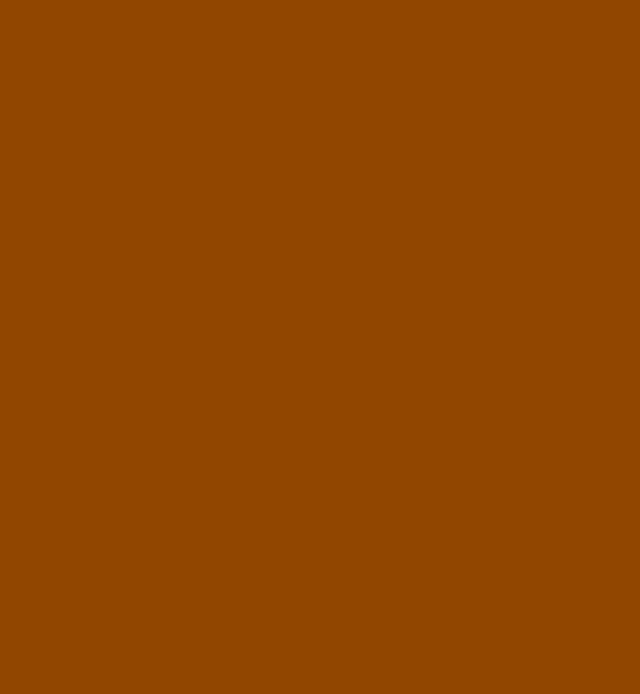
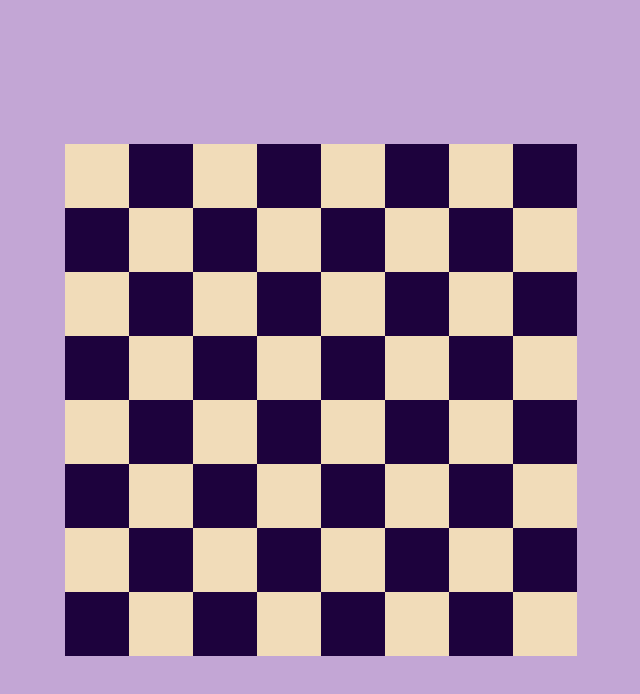
Before and after one commit to IVKrylova/chess, a React (Create React App) app: page / in a window 1280 px wide. Shown: the top 694 px of the page, without its empty margins (319-959 px from the left). Built offline with nearby package versions, Linux system fonts and the light colour scheme.

Commit message:
feat: render board

```diff
--- a/src/components/App/App.css
+++ b/src/components/App/App.css
@@ -4,28 +4,5 @@
   display: flex;
   justify-content: center;
   align-items: center;
-  background-color: rgb(145, 70, 0);
+  background-color: rgb(195, 166, 213);
 }
-
-.board {
-  width: calc(64px * 8);
-  height: calc(64px * 8);
-  display: flex;
-  flex-wrap: wrap;
-}
-
-.cell {
-  width: 64px;
-  height: 64px;
-  display: flex;
-  justify-content: center;
-  align-items: center;
-}
-
-.cell_black {
-  background-color: #000;
-}
-
-.cell_white {
-  background-color: #fff;
-}
--- a/src/components/App/App.tsx
+++ b/src/components/App/App.tsx
@@ -1,10 +1,28 @@
-import React from 'react';
+import React, { useEffect, useState } from 'react';
+import { BoardClass } from '../../models/BoardClass';
+import Board from '../Board/Board';
 import './App.css';
 
-function App() {
+const App = () => {
+  const [board, setBoard] = useState(new BoardClass);
+
+  const restart = () =>{
+    const newBoard = new BoardClass();
+
+    newBoard.initCells();
+    setBoard(newBoard);
+  }
+
+  useEffect(() => {
+    restart();
+  }, []);
+
   return (
     <div className='app'>
-
+      <Board
+        board={board}
+        setBoard={setBoard}
+      />
     </div>
   );
 }
--- /dev/null
+++ b/src/components/Board/Board.css
@@ -0,0 +1,6 @@
+.board {
+  width: calc(64px * 8);
+  height: calc(64px * 8);
+  display: flex;
+  flex-wrap: wrap;
+}
--- /dev/null
+++ b/src/components/Board/Board.tsx
@@ -0,0 +1,30 @@
+import React, { FC } from 'react';
+import { BoardClass } from '../../models/BoardClass';
+import Cell from '../Cell/Cell';
+import './Board.css';
+
+interface BoardProps {
+  board: BoardClass,
+  setBoard: (board: BoardClass) => void,
+}
+
+const Board: FC<BoardProps> = ({ board, setBoard }) => {
+  return (
+    <div className='board'>
+      {board.cells.map((row, index) =>
+        <React.Fragment key={index}>
+          <>
+            {row.map(cell =>
+              <Cell
+                cell={cell}
+                key={cell.id}
+              />
+            )}
+          </>
+        </React.Fragment>
+      )}
+    </div>
+  );
+}
+
+export default Board;
--- /dev/null
+++ b/src/components/Cell/Cell.css
@@ -0,0 +1,15 @@
+.cell {
+  width: 64px;
+  height: 64px;
+  display: flex;
+  justify-content: center;
+  align-items: center;
+}
+
+.cell_black {
+  background-color: rgb(29, 2, 61);
+}
+
+.cell_white {
+  background-color: rgb(241, 220, 185);
+}
--- /dev/null
+++ b/src/components/Cell/Cell.tsx
@@ -0,0 +1,17 @@
+import React, { FC } from 'react';
+import { CellClass } from '../../models/CellClass';
+import './Cell.css';
+
+interface CellProps {
+  cell: CellClass;
+}
+
+const Cell: FC<CellProps> = ({ cell }) => {
+  return (
+    <div className={`cell cell_${cell.color}`}>
+
+    </div>
+  );
+}
+
+export default Cell;
--- /dev/null
+++ b/src/models/BoardClass.ts
@@ -0,0 +1,22 @@
+import { CellClass } from './CellClass';
+import { Colors } from './Colors';
+
+export class BoardClass {
+  cells: CellClass[][] = [];
+
+  public initCells() {
+    for (let i = 0; i < 8; i++) {
+      const row: CellClass[] = [];
+
+      for (let j = 0; j < 8; j++) {
+        if ((i + j) % 2 !== 0) {
+          row.push(new CellClass(this, i, j, Colors.BLACK, null));
+        } else {
+          row.push(new CellClass(this, i, j, Colors.WHITE, null));
+        }
+      }
+
+      this.cells.push(row);
+    }
+  }
+}
--- /dev/null
+++ b/src/models/CellClass.ts
@@ -0,0 +1,23 @@
+import { BoardClass } from './BoardClass';
+import { Colors } from './Colors';
+import { FigureClass } from './figures/FigureClass';
+
+export class CellClass {
+  readonly x: number;
+  readonly y: number;
+  readonly color: Colors;
+  figure: FigureClass | null;
+  board: BoardClass;
+  available: boolean;
+  id: number;
+
+  constructor (board: BoardClass, x: number, y: number, color: Colors, figure: FigureClass | null) {
+    this.x = x;
+    this.y = y;
+    this.color = color;
+    this.figure = figure;
+    this.board = board;
+    this.available = false;
+    this.id = Math.random();
+  }
+}
--- /dev/null
+++ b/src/models/Colors.ts
@@ -0,0 +1,4 @@
+export enum Colors {
+  WHITE = 'white',
+  BLACK = 'black',
+}
--- /dev/null
+++ b/src/models/PlayerClass.ts
@@ -0,0 +1,3 @@
+export class PlayerClass {
+
+}
--- /dev/null
+++ b/src/models/figures/FigureClass.ts
@@ -0,0 +1,3 @@
+export class FigureClass {
+
+}
```
Also changed, not shown: 1 other file (tests, documents, lock files or other folders).
